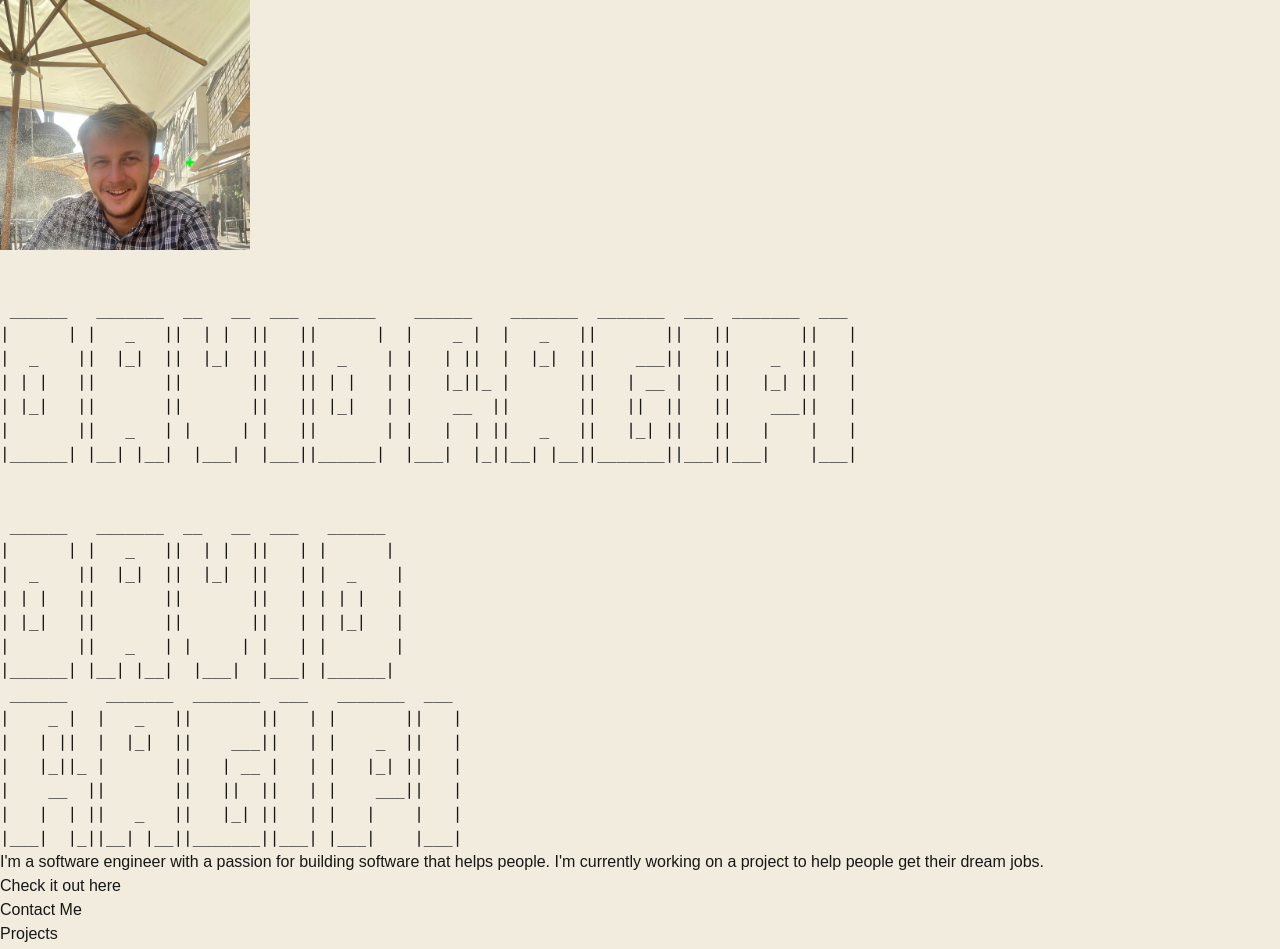
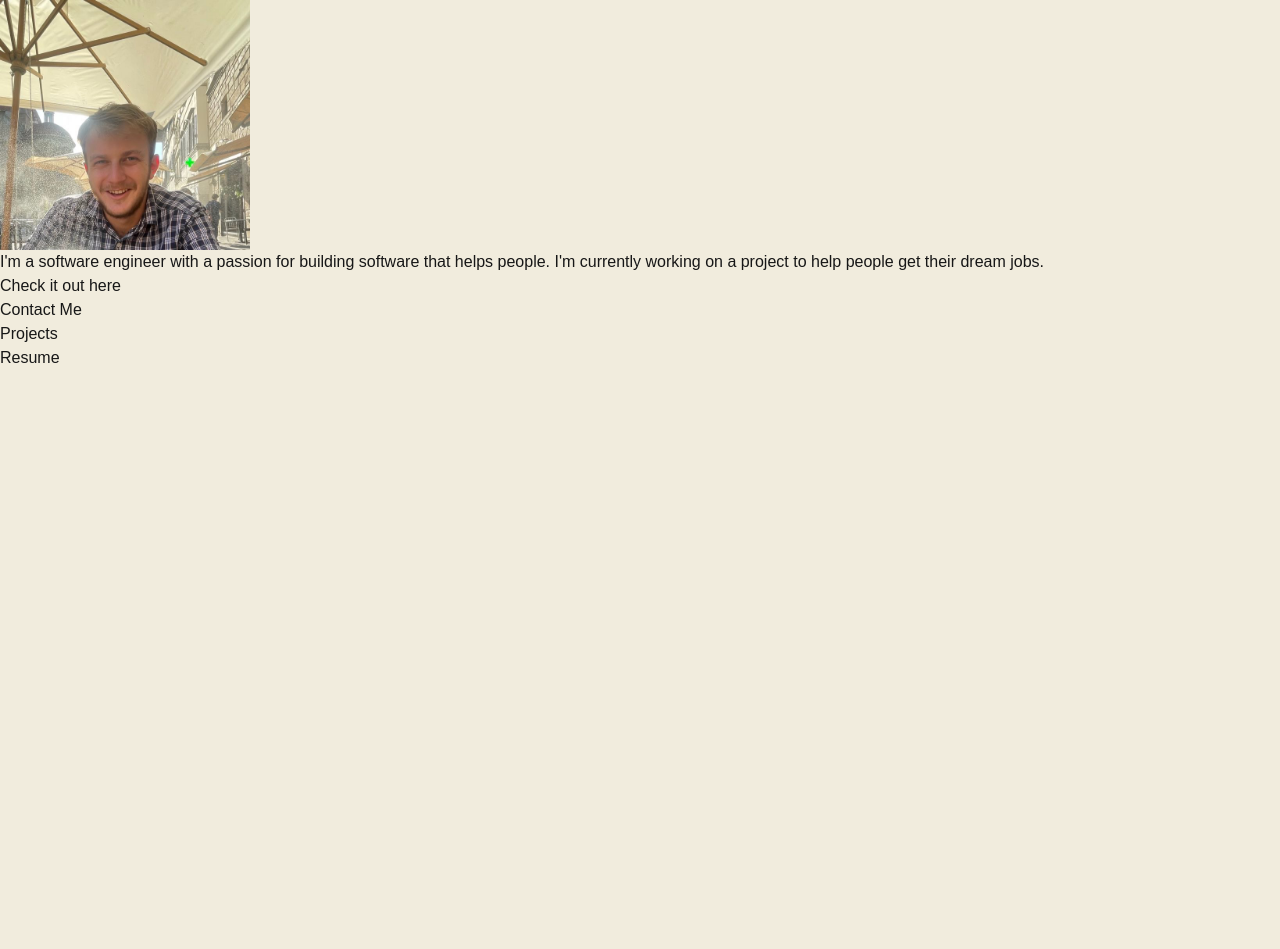
Before and after one commit to ragipidavid/portfolio, a Next.js app: page /me in a window 1280 px wide. Shown: the top 949 px of the page. After the commit the page ends 800 px from the top, so only its background shows below. Built offline with nearby package versions, Linux system fonts and the light colour scheme.

Commit message:
Cleaned up site

```diff
--- a/src/app/(pages)/me/page.tsx
+++ b/src/app/(pages)/me/page.tsx
@@ -2,51 +2,18 @@ import React from "react";
 
 export const metadata = {
   title: "Resume | David Ragipi",
-    description: "View David Ragipi's resume and professional experience as a software engineer.",
+  description:
+    "View David Ragipi's resume and professional experience as a software engineer.",
 };
 
 const MePage = () => {
   return (
     <div>
-            {/* ASCII art for larger screens */}
-            <pre className="hidden min-[1539px]:block font-mono text-xs sm:text-sm md:text-base lg:text-lg mb-8 md:mb-16 text-center md:text-left overflow-hidden whitespace-pre md:pl-40 md:pt-24">
-                {`
-
- ______   _______  __   __  ___  ______    ______    _______  _______  ___  _______  ___
-|      | |   _   ||  | |  ||   ||      |  |    _ |  |   _   ||       ||   ||       ||   |
-|  _    ||  |_|  ||  |_|  ||   ||  _    | |   | ||  |  |_|  ||    ___||   ||    _  ||   |
-| | |   ||       ||       ||   || | |   | |   |_||_ |       ||   | __ |   ||   |_| ||   |
-| |_|   ||       ||       ||   || |_|   | |    __  ||       ||   ||  ||   ||    ___||   |
-|       ||   _   | |     | |   ||       | |   |  | ||   _   ||   |_| ||   ||   |    |   |
-|______| |__| |__|  |___|  |___||______|  |___|  |_||__| |__||_______||___||___|    |___|
-
-`}
-            </pre>
-
-            {/* Compact ASCII art for smaller screens */}
-            <pre className="max-[1539px]:block hidden font-mono text-[0.45rem] xs:text-xs sm:text-sm mb-8 text-center md:text-left overflow-hidden whitespace-pre md:mt-32 md:pl-40">
-                {`
- ______   _______  __   __  ___   ______
-|      | |   _   ||  | |  ||   | |      |
-|  _    ||  |_|  ||  |_|  ||   | |  _    |
-| | |   ||       ||       ||   | | | |   |
-| |_|   ||       ||       ||   | | |_|   |
-|       ||   _   | |     | |   | |       |
-|______| |__| |__|  |___|  |___| |______|
- ______    _______  _______  ___   _______  ___
-|    _ |  |   _   ||       ||   | |       ||   |
-|   | ||  |  |_|  ||    ___||   | |    _  ||   |
-|   |_||_ |       ||   | __ |   | |   |_| ||   |
-|    __  ||       ||   ||  ||   | |    ___||   |
-|   |  | ||   _   ||   |_| ||   | |   |    |   |
-|___|  |_||__| |__||_______||___| |___|    |___|
-`}
-            </pre>
       <div className="w-full  md:max-w-6xl space-y-8 md:space-y-12 text-2xl md:text-4xl md:pl-40 text-center md:text-left">
         <p>
-                    I&apos;m a software engineer with a passion for building software
-                    that helps people. I&apos;m currently working on a project to help
-                    people get their dream jobs.
+          I&apos;m a software engineer with a passion for building software that
+          helps people. I&apos;m currently working on a project to help people
+          get their dream jobs.
         </p>
         <p>
           Check it out{" "}
--- a/src/app/components/Navigation.tsx
+++ b/src/app/components/Navigation.tsx
@@ -2,22 +2,28 @@ import Link from "next/link";
 
 export default function Navigation() {
   return (
-        <nav className="absolute bottom-16 left-16">
-            <ul className="space-y-6">
+    <nav className="mt-12 md:absolute md:bottom-16 md:left-16">
+      <ul className="space-y-4 md:space-y-6 text-center md:text-left">
         <li>
-                    <Link href="/contact" className="text-3xl hover:underline">
+          <Link
+            href="/contact"
+            className="text-2xl md:text-3xl hover:underline"
+          >
             Contact Me
           </Link>
         </li>
         <li>
-                    <a href="/projects" className="text-3xl hover:underline">
+          <Link
+            href="/projects"
+            className="text-2xl md:text-3xl hover:underline"
+          >
             Projects
-                    </a>
+          </Link>
         </li>
         <li>
-                    <a href="/resume" className="text-3xl hover:underline">
+          <Link href="/resume" className="text-2xl md:text-3xl hover:underline">
             Resume
-                    </a>
+          </Link>
         </li>
       </ul>
     </nav>
--- a/src/app/layout.tsx
+++ b/src/app/layout.tsx
@@ -17,8 +17,15 @@ const geistMono = Geist_Mono({
 
 export const metadata: Metadata = {
   title: "David Ragipi",
-  description: "Portfolio of David Ragipi, a software engineer specializing in scalable systems and web development.",
-  keywords: ["David Ragipi", "software engineer", "web developer", "portfolio", "projects"],
+  description:
+    "Portfolio of David Ragipi, a software engineer specializing in scalable systems and web development.",
+  keywords: [
+    "David Ragipi",
+    "software engineer",
+    "web developer",
+    "portfolio",
+    "projects",
+  ],
   authors: [{ name: "David Ragipi" }],
   creator: "David Ragipi",
   openGraph: {
@@ -26,13 +33,15 @@ export const metadata: Metadata = {
     locale: "en_US",
     url: "https://davidragipi.com",
     title: "David Ragipi | Software Engineer",
-    description: "Portfolio of David Ragipi, a software engineer specializing in scalable systems and web development.",
+    description:
+      "Portfolio of David Ragipi, a software engineer specializing in scalable systems and web development.",
     siteName: "David Ragipi Portfolio",
   },
   twitter: {
     card: "summary_large_image",
     title: "David Ragipi | Software Engineer",
-    description: "Portfolio of David Ragipi, a software engineer specializing in scalable systems and web development.",
+    description:
+      "Portfolio of David Ragipi, a software engineer specializing in scalable systems and web development.",
   },
   robots: {
     index: true,
@@ -58,7 +67,6 @@ export default function RootLayout({
                 <Image
                   src="/IMG_3561.jpeg"
                   alt="Decorative left image"
-
                   width={250}
                   height={250}
                 />
```
Also changed, not shown: src/app/(pages)/projects/page.tsx (+11 -0 lines), src/app/page.tsx (+4 -42 lines). Lines whose indentation alone changed are shown as unchanged.
